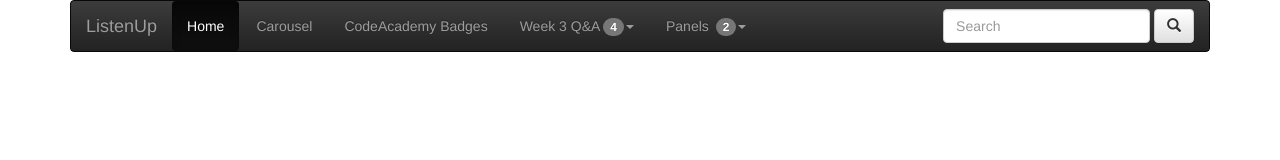
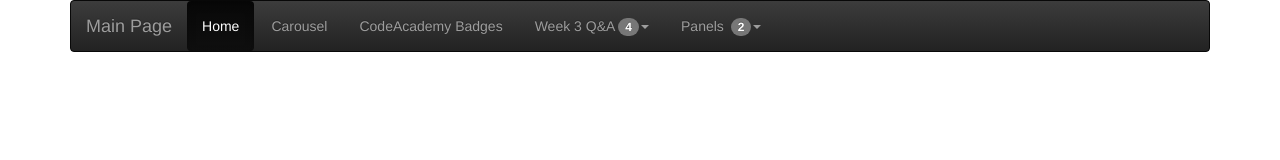
Before and after one commit to jenbazy/jenbazy.github.io, a plain HTML site: page index.html in a window 1280 px wide. Drawn offline with nearby package versions, Linux system fonts and the light colour scheme.

Commit message:
nix search

```diff
--- a/index.html
+++ b/index.html
@@ -2,14 +2,14 @@
 <html lang="en">
 <head>
 <meta charset="UTF-8">
-<title>Bootstrap 3 Responsive Layout Example</title>
+<title>Main Site</title>
 
 <link rel="stylesheet" href="https://maxcdn.bootstrapcdn.com/bootstrap/3.3.6/css/bootstrap.min.css">
 <link rel="stylesheet" href="https://maxcdn.bootstrapcdn.com/bootstrap/3.3.6/css/bootstrap-theme.min.css">
 <script src="https://ajax.googleapis.com/ajax/libs/jquery/1.11.3/jquery.min.js"></script>
 <script src="https://maxcdn.bootstrapcdn.com/bootstrap/3.3.6/js/bootstrap.min.js"></script>
 </head>
-<body>
+<body class="background-info">
 
     <div class="container">
         <nav role="navigation" class="navbar navbar-inverse">
@@ -21,7 +21,7 @@
                 <span class="icon-bar"></span>
                 <span class="icon-bar"></span>
             </button>
-                <a href="#" class="navbar-brand">ListenUp</a>
+                <a href="#" class="navbar-brand">Main Page</a>
             </div>
             <!-- Collection of nav links, forms, and other content for toggling -->
             <div id="navbarCollapse" class="collapse navbar-collapse">
@@ -51,13 +51,6 @@
                         </ul>
                     </li>
                 </ul>
-                <form role="search" class="navbar-form navbar-right">
-                    <div class="form-group">
-                        <input type="text" placeholder="Search" class="form-control">
-                    </div>
-
-                    <button type="submit" class="btn btn-default"><span class="glyphicon glyphicon-search"></span></button>
-                </form>
             </div>
         </nav>
     </div>
```
Also changed, not shown: otherProjects/CodeAcademy/index.html (+0 -7 lines), otherProjects/twitterBootstrap/carousel.html (+0 -6 lines).
